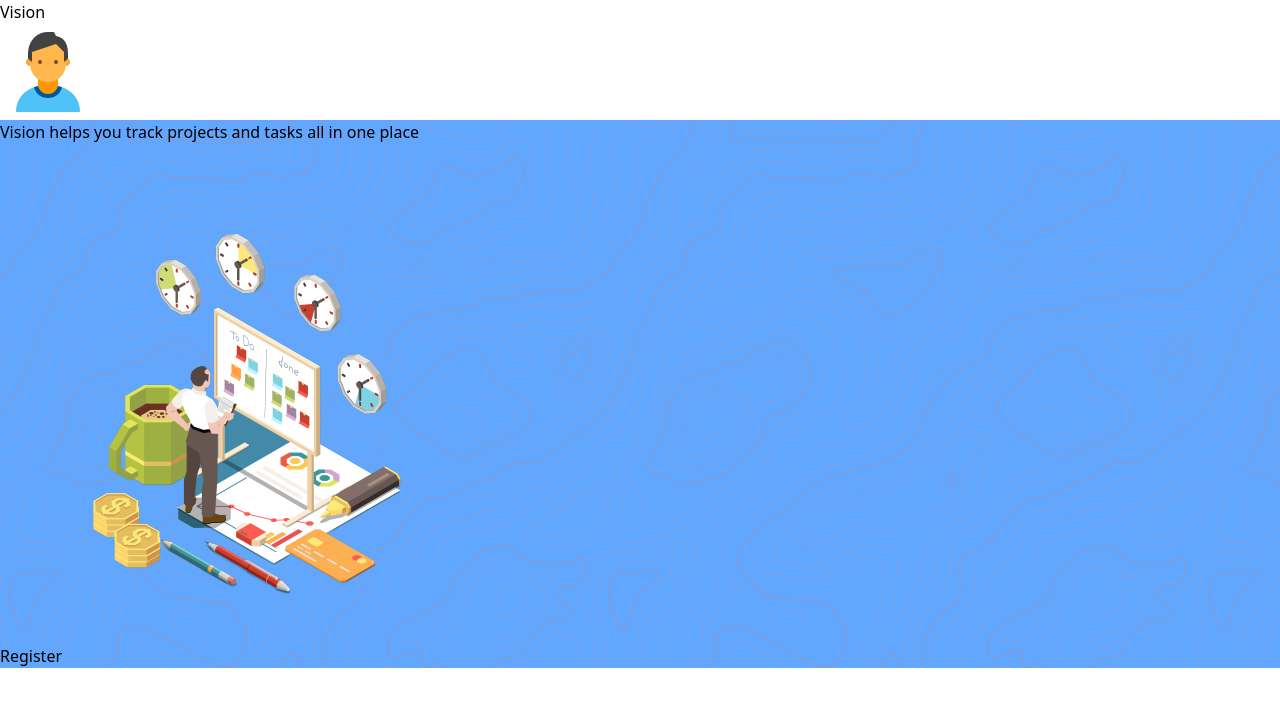
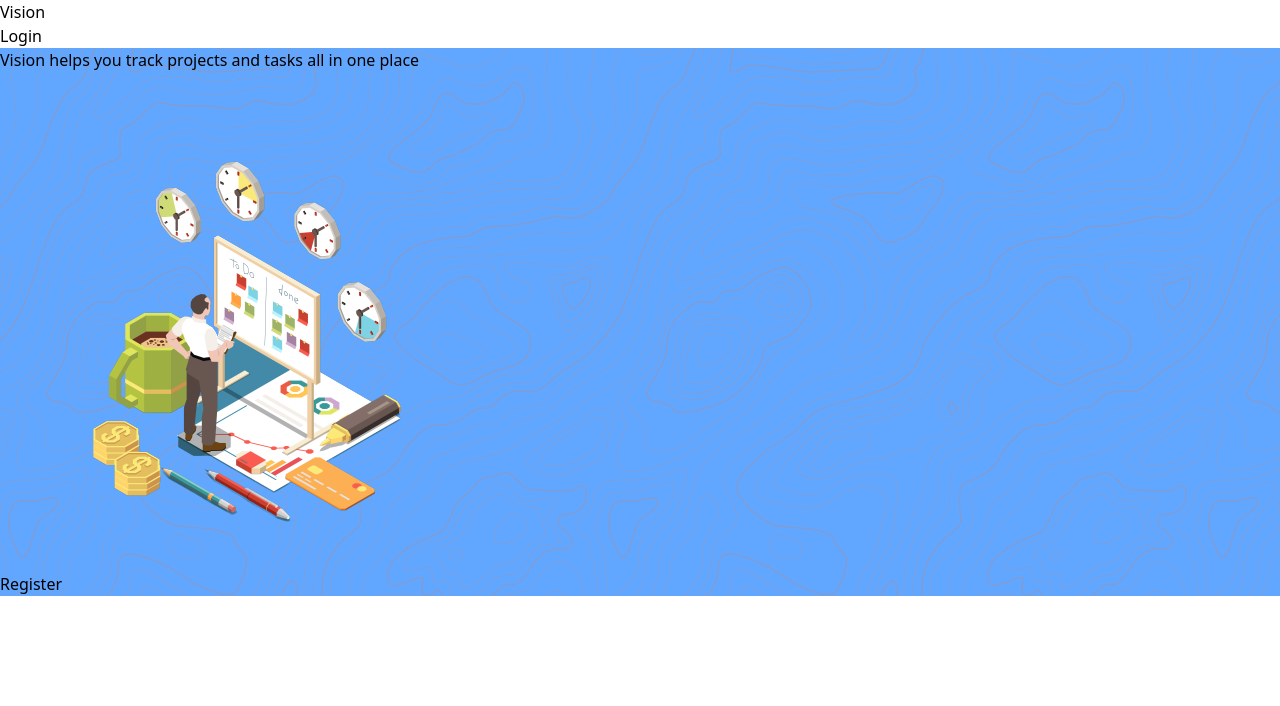
Before and after one commit to Kroplewski-M/Vision, a Vue app: page / in a window 1280 px wide. Shown: the top 706 px of the page. Built offline with nearby package versions, Linux system fonts and the light colour scheme.

Commit message:
started working on routing

```diff
--- a/src/components/Nav.vue
+++ b/src/components/Nav.vue
@@ -1,8 +1,12 @@
 <script setup>
     import profilePrompt from '@/components/profilePrompt.vue';
+    import { useProfileStore } from '../stores/profile';
+
     import { ref } from 'vue';
 
     let showPrompt = ref(false);
+
+    let profileStore = useProfileStore();
 </script>
 
 
@@ -10,7 +14,12 @@
 <nav class="w-[100vw] h-[70px] bg-[#0080FF]">
         <p class="text-gray-100 text-[30px] font-serif italic pt-[13px] hover:cursor-pointer w-[100px] mx-auto">
         Vision</p>
-        <img src="@/assets/images/userIcon2.png" alt="" class="w-[50px] h-[50px] mt-[5px] absolute right-10 top-1 hover:cursor-pointer" @click.prevent='showPrompt= !showPrompt'>
-        <profilePrompt v-if="showPrompt"></profilePrompt>
+        <div v-if="profileStore.user.id != undefiend">
+            <img src="@/assets/images/userIcon2.png" alt="" class="w-[50px] h-[50px] mt-[5px] absolute right-10 top-1 hover:cursor-pointer" @click.prevent='showPrompt= !showPrompt'>
+            <profilePrompt v-if="showPrompt"></profilePrompt>
+        </div>
+        <div v-else>
+            <button class="w-[100px] h-[35px] rounded-md bg-[#333333] text-gray-200 font-semibold hover:text-[#333333] hover:bg-gray-200 absolute right-10 top-5">Login</button>
+        </div>
     </nav>
 </template>
--- a/src/router/index.js
+++ b/src/router/index.js
@@ -1,8 +1,19 @@
 import { createRouter, createWebHistory } from "vue-router";
+import Login from "@/views/logInView.vue";
+import Register from "@/views/registerView.vue";
+import ProjectsView from "@/views/projectsView.vue";
+import HomeView from "@/views/homeView.vue";
+import ProfileView from "@/views/profileView.vue";
 
 const router = createRouter({
   history: createWebHistory(import.meta.env.BASE_URL),
-  routes: [],
+  routes: [
+    { path: "/", component: HomeView },
+    { path: "/login", component: Login },
+    { path: "/register", component: Register },
+    { path: "/projects", component: ProjectsView },
+    { path: "/profile", component: ProfileView },
+  ],
 });
 
 export default router;
```
